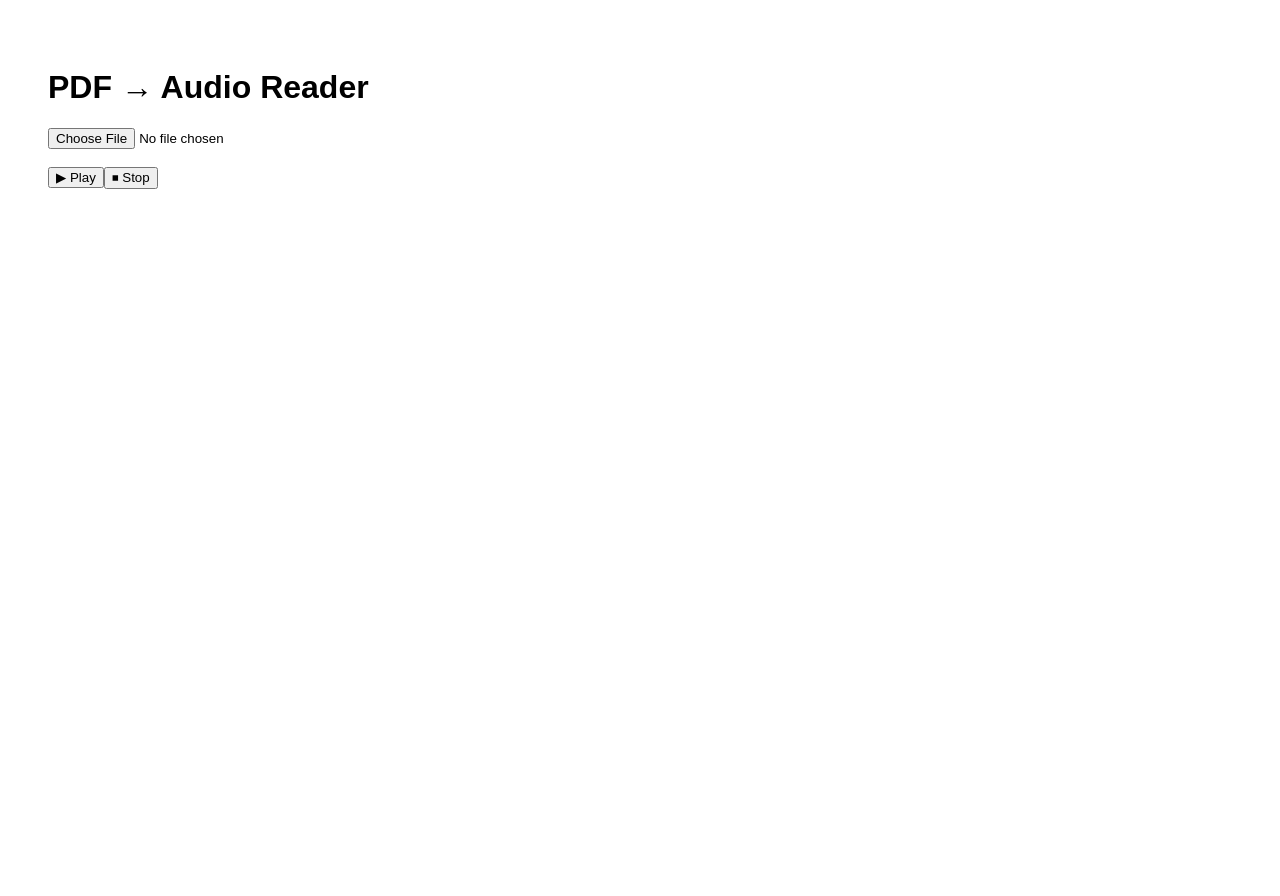
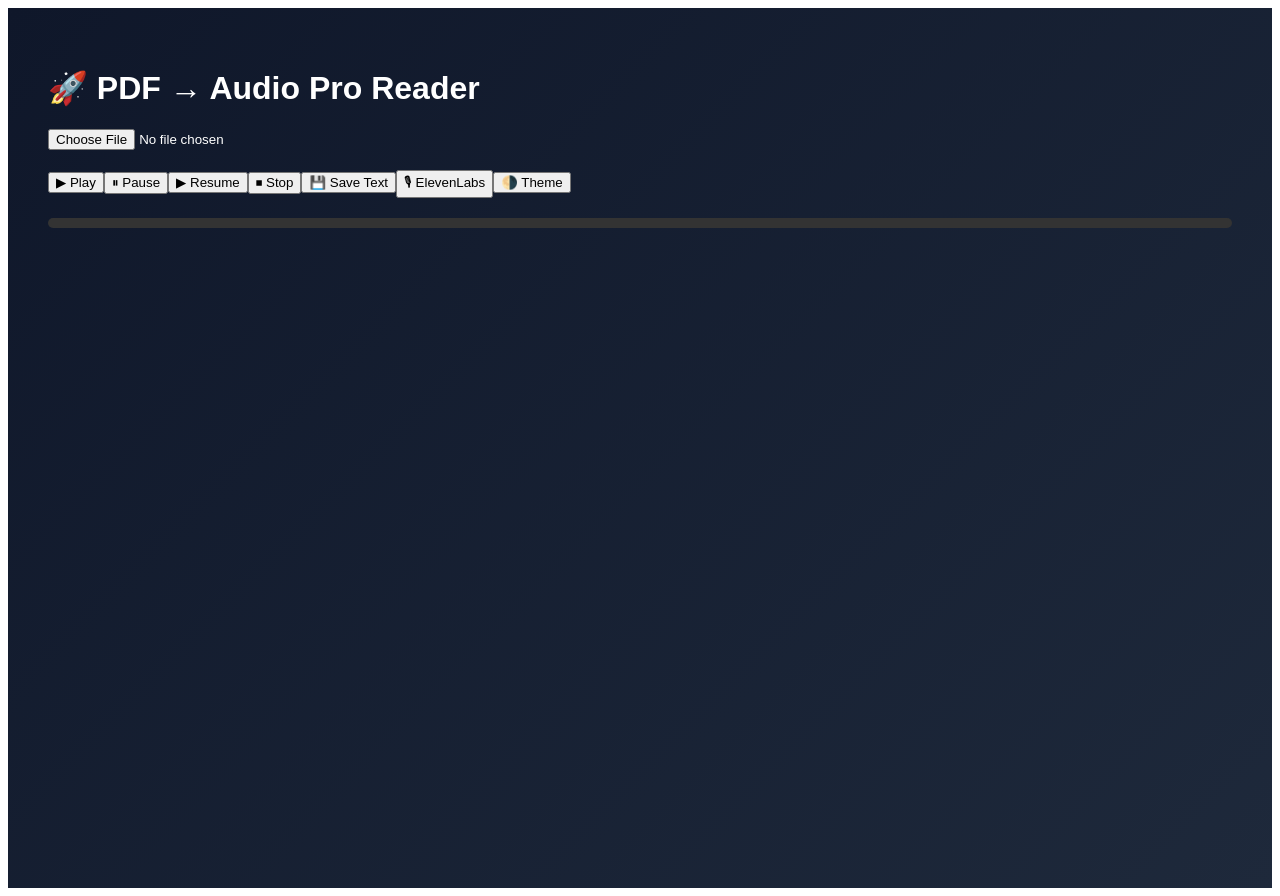
Before and after one commit to Jonasblue1/pdf-to-audio-system, a Next.js app: page / in a window 1280 px wide. Before the commit the page ends 800 px from the top, so only its background shows below. Built offline with nearby package versions, Linux system fonts and the light colour scheme.

Commit message:
Final real pdf extraction fix

```diff
--- a/app/page.tsx
+++ b/app/page.tsx
@@ -1,12 +1,23 @@
 "use client";
 
-import { useState } from "react";
+import { useEffect, useRef, useState } from "react";
+
+/* ======================================================
+   FULL CLIENT-SIDE PDF → AUDIO PRO SYSTEM (VERCEL SAFE)
+   ====================================================== */
 
 export default function Home() {
   const [text, setText] = useState("");
+  const [chunks, setChunks] = useState<string[]>([]);
+  const [currentChunk, setCurrentChunk] = useState(0);
+
   const [speaking, setSpeaking] = useState(false);
+  const [progress, setProgress] = useState(0);
+  const [dark, setDark] = useState(true);
 
-  /* ---------------- SAFE PDF LOADER ---------------- */
+  const utterRef = useRef<SpeechSynthesisUtterance | null>(null);
+
+  /* ================= PDF LOADER (SAFE) ================= */
   const loadPdfJs = async () => {
     const pdfjs = await import("pdfjs-dist");
     pdfjs.GlobalWorkerOptions.workerSrc =
@@ -14,14 +25,14 @@ export default function Home() {
     return pdfjs;
   };
 
-  /* ---------------- EXTRACT TEXT ---------------- */
-  const handleFile = async (file: File) => {
+  /* ================= EXTRACT TEXT ================= */
+  const extractText = async (file: File) => {
     const pdfjs = await loadPdfJs();
 
     const buffer = await file.arrayBuffer();
     const pdf = await pdfjs.getDocument({ data: buffer }).promise;
 
-    let output = "";
+    let result = "";
 
     for (let i = 1; i <= pdf.numPages; i++) {
       const page = await pdf.getPage(i);
@@ -31,55 +42,179 @@ export default function Home() {
         .map((item: any) => item.str)
         .join(" ");
 
-      output += pageText + "\n\n";
+      result += pageText + "\n\n";
     }
 
-    setText(output);
+    setText(result);
+
+    /* split into chunks (safe for long PDFs) */
+    const parts = result.match(/.{1,1000}/g) || [];
+    setChunks(parts);
+    setCurrentChunk(0);
+
+    saveHistory(file.name);
   };
 
-  /* ---------------- SPEECH ---------------- */
-  const speak = () => {
-    if (!text) return;
+  /* ================= HISTORY ================= */
+  const saveHistory = (name: string) => {
+    const prev = JSON.parse(localStorage.getItem("history") || "[]");
+    const updated = [name, ...prev.filter((n: string) => n !== name)].slice(0, 5);
+    localStorage.setItem("history", JSON.stringify(updated));
+  };
 
-    const utter = new SpeechSynthesisUtterance(text);
+  /* ================= SPEECH ================= */
+  const speakChunk = (index: number) => {
+    if (!chunks[index]) return;
+
+    speechSynthesis.cancel();
+
+    const utter = new SpeechSynthesisUtterance(chunks[index]);
     utter.rate = 1;
-    utter.pitch = 1;
 
+    utter.onend = () => {
+      const next = index + 1;
+      if (next < chunks.length) {
+        setCurrentChunk(next);
+        speakChunk(next);
+      } else {
+        setSpeaking(false);
+        setProgress(100);
+      }
+    };
+
+    utter.onboundary = (e) => {
+      setProgress(
+        ((index + e.charIndex / chunks[index].length) / chunks.length) * 100
+      );
+    };
+
+    utterRef.current = utter;
     speechSynthesis.speak(utter);
+  };
+
+  const play = () => {
+    if (!chunks.length) return;
     setSpeaking(true);
+    speakChunk(currentChunk);
+  };
 
-    utter.onend = () => setSpeaking(false);
-  };
+  const pause = () => speechSynthesis.pause();
+  const resume = () => speechSynthesis.resume();
 
   const stop = () => {
     speechSynthesis.cancel();
     setSpeaking(false);
   };
 
-  /* ---------------- UI ---------------- */
+  /* ================= MP3 DOWNLOAD ================= */
+  const downloadText = () => {
+    const blob = new Blob([text], { type: "text/plain" });
+    const a = document.createElement("a");
+    a.href = URL.createObjectURL(blob);
+    a.download = "pdf-text.txt";
+    a.click();
+  };
+
+  /* ================= ELEVENLABS (optional) ================= */
+  const elevenLabs = async () => {
+    const key = prompt("Enter ElevenLabs API key");
+    if (!key) return;
+
+    const res = await fetch(
+      "https://api.elevenlabs.io/v1/text-to-speech/EXAVITQu4vr4xnSDxMaL",
+      {
+        method: "POST",
+        headers: {
+          "xi-api-key": key,
+          "Content-Type": "application/json",
+        },
+        body: JSON.stringify({
+          text,
+          model_id: "eleven_monolingual_v1",
+        }),
+      }
+    );
+
+    const blob = await res.blob();
+    const url = URL.createObjectURL(blob);
+    new Audio(url).play();
+  };
+
+  /* ================= DRAG DROP ================= */
+  const handleDrop = (e: any) => {
+    e.preventDefault();
+    if (e.dataTransfer.files[0]) extractText(e.dataTransfer.files[0]);
+  };
+
+  /* ================= THEME ================= */
+  const bg = dark
+    ? "linear-gradient(135deg,#0f172a,#1e293b)"
+    : "linear-gradient(135deg,#f8fafc,#e2e8f0)";
+
+  /* ================= UI ================= */
   return (
-    <main style={{ padding: 40, fontFamily: "sans-serif" }}>
-      <h1>PDF → Audio Reader</h1>
+    <div
+      onDrop={handleDrop}
+      onDragOver={(e) => e.preventDefault()}
+      style={{
+        minHeight: "100vh",
+        padding: 40,
+        color: dark ? "white" : "black",
+        background: bg,
+        fontFamily: "sans-serif",
+      }}
+    >
+      <h1>🚀 PDF → Audio Pro Reader</h1>
 
+      {/* Upload */}
       <input
         type="file"
         accept="application/pdf"
-        onChange={(e) => e.target.files && handleFile(e.target.files[0])}
+        onChange={(e) =>
+          e.target.files && extractText(e.target.files[0])
+        }
       />
 
-      <br /><br />
+      {/* Controls */}
+      <div style={{ marginTop: 20 }}>
+        <button onClick={play}>▶ Play</button>
+        <button onClick={pause}>⏸ Pause</button>
+        <button onClick={resume}>▶ Resume</button>
+        <button onClick={stop}>⏹ Stop</button>
+        <button onClick={downloadText}>💾 Save Text</button>
+        <button onClick={elevenLabs}>🎙 ElevenLabs</button>
+        <button onClick={() => setDark(!dark)}>🌗 Theme</button>
+      </div>
 
-      <button onClick={speak} disabled={speaking}>
-        ▶ Play
-      </button>
+      {/* Progress */}
+      <div
+        style={{
+          height: 10,
+          background: "#333",
+          marginTop: 20,
+          borderRadius: 5,
+        }}
+      >
+        <div
+          style={{
+            width: progress + "%",
+            height: "100%",
+            background: "#22c55e",
+          }}
+        />
+      </div>
 
-      <button onClick={stop}>
-        ⏹ Stop
-      </button>
-
-      <pre style={{ whiteSpace: "pre-wrap", marginTop: 30 }}>
+      {/* Text */}
+      <pre
+        style={{
+          marginTop: 30,
+          whiteSpace: "pre-wrap",
+          maxHeight: 400,
+          overflow: "auto",
+        }}
+      >
         {text}
       </pre>
-    </main>
+    </div>
   );
 }
```
